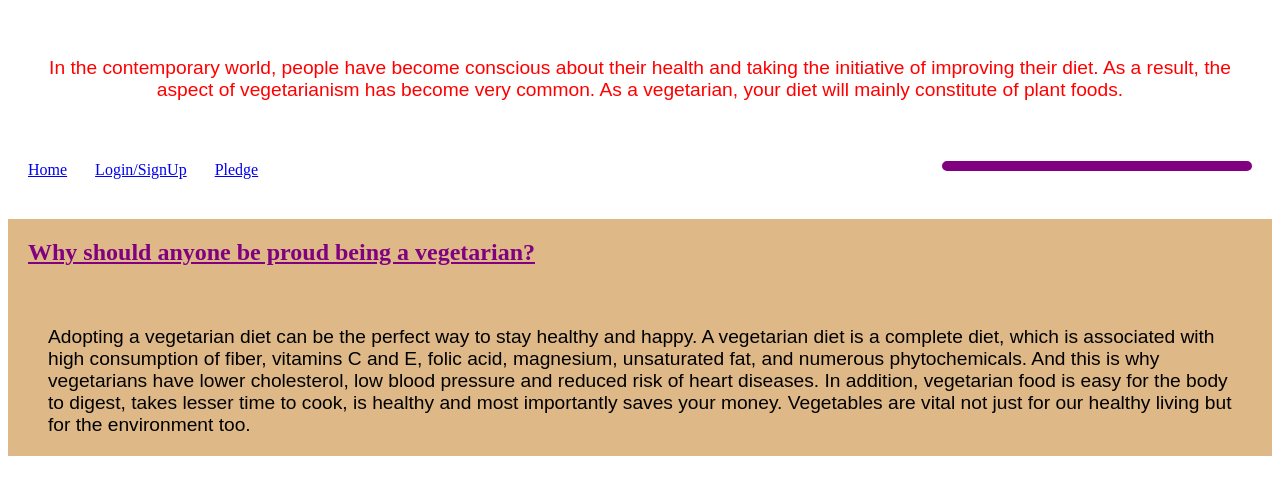
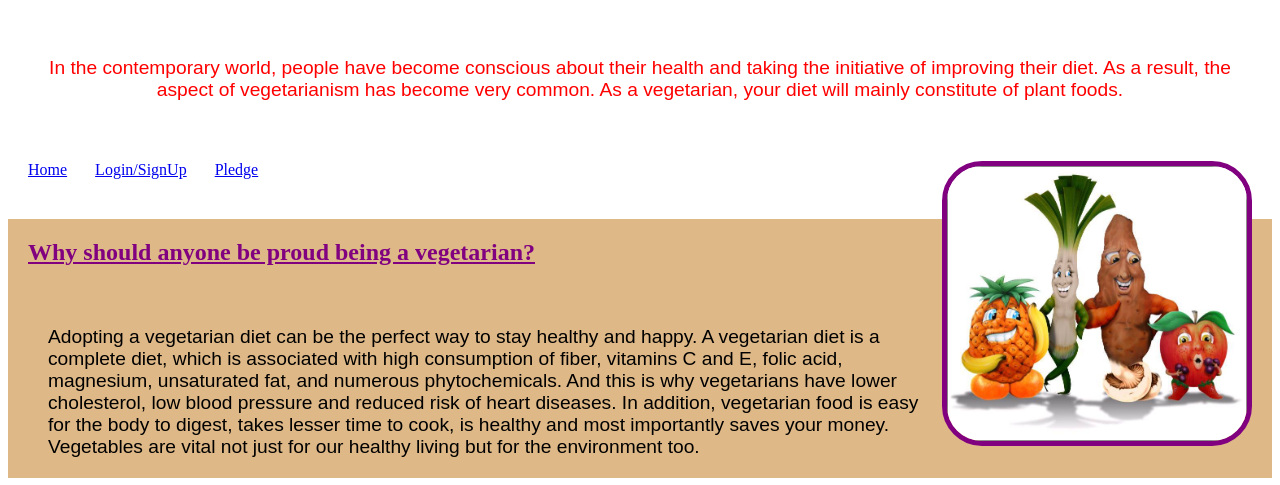
Before and after one commit to Neerajbhatia007/Neeraj-bhatia, a plain HTML site: page index.html in a window 1280 px wide. Shown: the part 152-637 px from the top of the page. Drawn offline with Linux system fonts and the light colour scheme; files whose address does not match are found by name.

Commit message:
Update index.html

```diff
--- a/index.html
+++ b/index.html
@@ -11,7 +11,7 @@
     <h1 style="text-align: center;background-color:greenyellow;padding: 20px 20px;font-size: 60px">PROUD to be Vegeterian!!! </h1>
     <p style="color: red; text-align: center;">In the contemporary world, people have become conscious about their health and taking the initiative of improving their diet. As a result, the aspect of vegetarianism has become very common. As a vegetarian, your diet will mainly constitute of plant foods.
     </p>
-    <img id="img" src="images/veeg 1.jpg" alt="" width="300">
+    <img id="img" src="veeg 1.jpg" alt="" width="300">
     <nav>
         <a href="#">Home</a>&nbsp;&nbsp;&nbsp;&nbsp;&nbsp;&nbsp;
         <a href="#">Login/SignUp</a>&nbsp;&nbsp;&nbsp;&nbsp;&nbsp;&nbsp;
```
